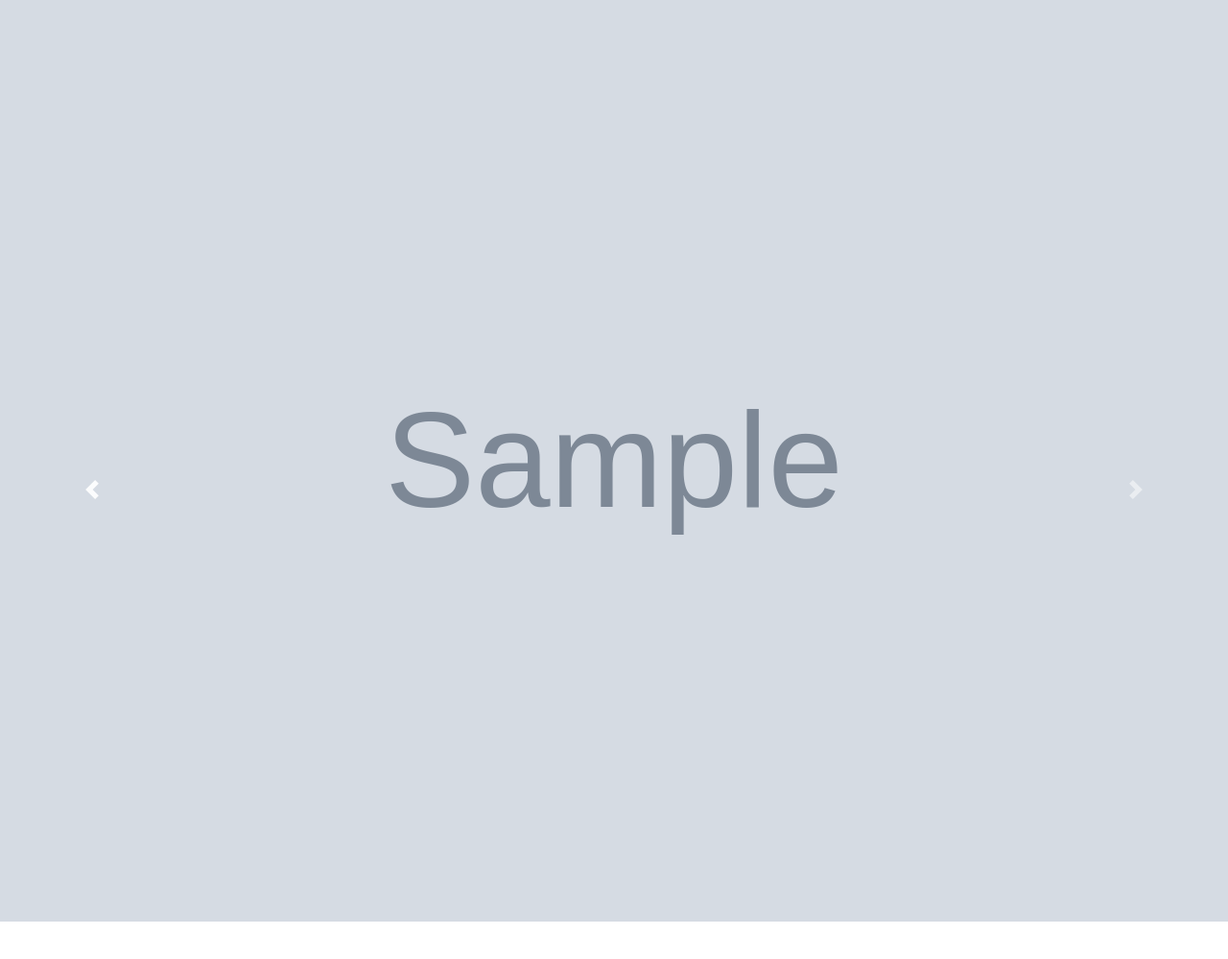
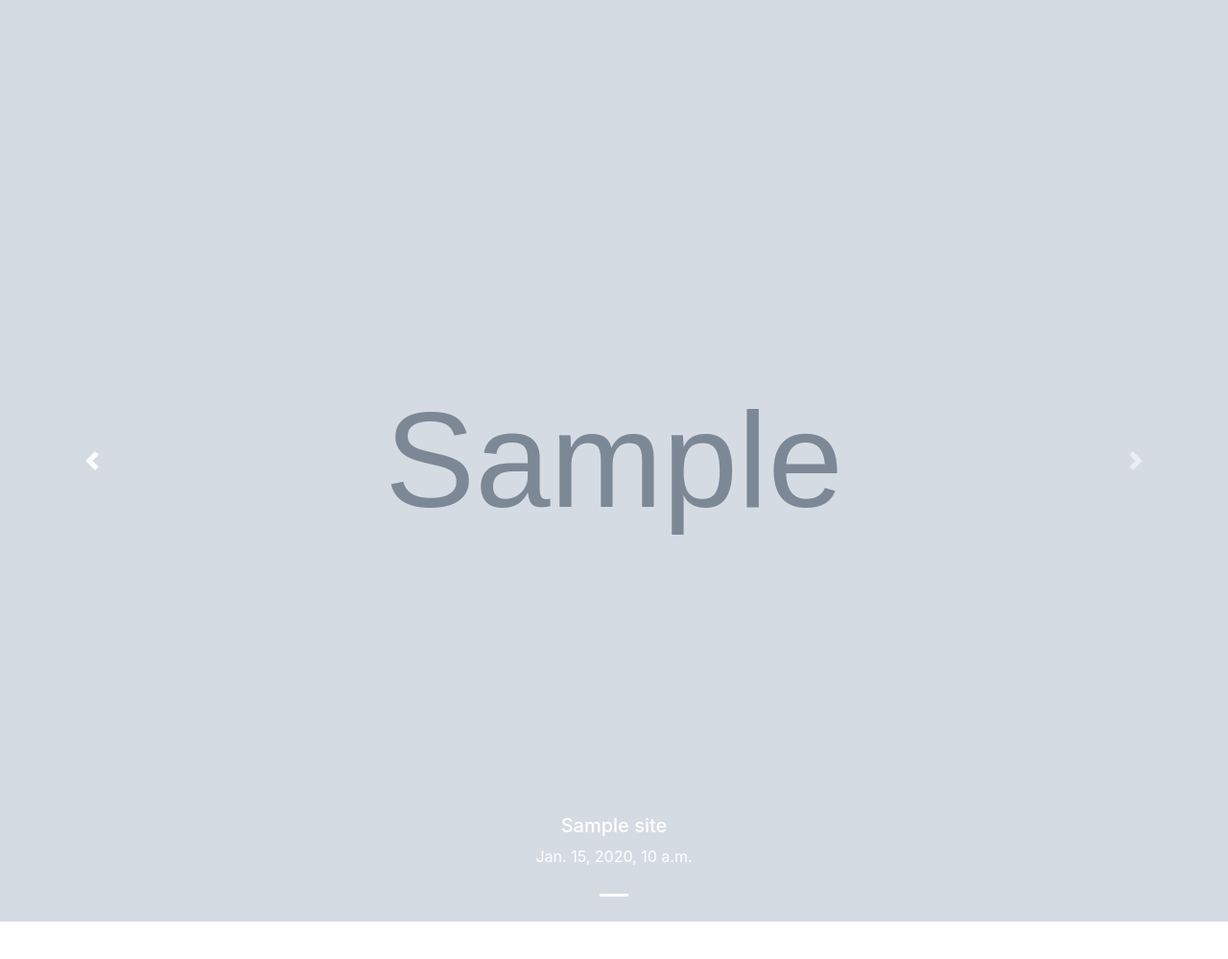
Before and after one commit to openearth/coastal-image-browser, a Django app: template images/templates/home.html in a window 1280 px wide. Shown: the top 999 px of the page at 96% size. Run offline with Django 3.2, Linux system fonts and the light colour scheme; the template is opened without the code that fills it: most values are stand-ins (such as "Sample title", 1, 10 or a date in 2020); grey boxes marked "Sample" are stand-in pictures; some libraries are stand-ins or nearby versions.

Commit message:
styling adjusted

```diff
--- a/images/templates/home.html
+++ b/images/templates/home.html
@@ -6,7 +6,7 @@
     <link rel="stylesheet" href="https://stackpath.bootstrapcdn.com/bootstrap/4.3.1/css/bootstrap.min.css" integrity="sha384-ggOyR0iXCbMQv3Xipma34MD+dH/1fQ784/j6cY/iJTQUOhcWr7x9JvoRxT2MZw1T" crossorigin="anonymous">
     <style>
         .sectionHeight {
-            height:100vh;
+            max-height:100vh;
         }
     </style>
 </head>
@@ -21,9 +21,10 @@
         </ol>
         <div class="carousel-inner sectionHeight">
             {% for image_url in image_urls %}
-                <div class="carousel-item {% if forloop.first %}active{% endif %}">
+                <div class="carousel-item sectionHeight {% if forloop.first %}active{% endif %}">
                     <img src="{{ image_url }}" class="d-block w-100" alt="...">
-                    <div class="carousel-caption d-none d-md-block sectionHeight">
+                    <!--div class="carousel-caption d-none d-md-block"-->
+                    <div class="carousel-caption d-md-block">
                         <h5>{{ site }}</h5>
                         <p>{{ datetime }}</p>
                     </div>
```
